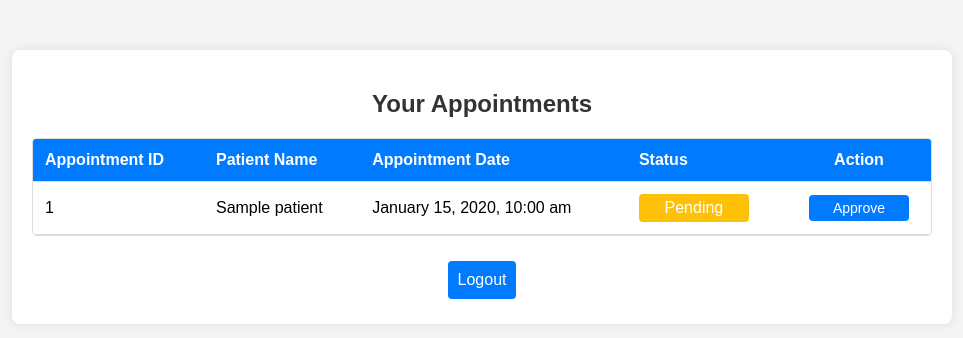
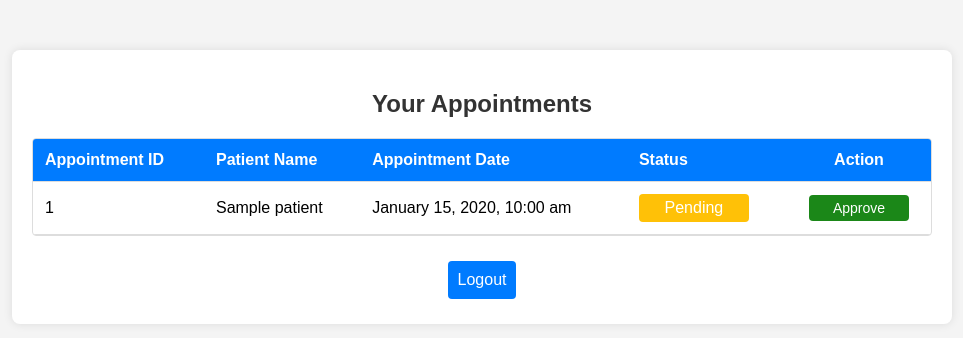
Before and after one commit to Germar22/hospital_appointment_system, a PHP site: page /doctor/doctor_dashboard.php in a window 1280 px wide. Shown: the top 338 px of the page, without its empty margins (158-1121 px from the left). Run offline with PHP 8.4, Linux system fonts and the light colour scheme; the visitor is signed in with stand-in values (Sample User, id 1); tables that the repository leaves empty or names only in its code hold one stand-in row (values such as "Sample post").

Commit message:
updated functionalities

```diff
--- a/doctor/doctor_dashboard.php
+++ b/doctor/doctor_dashboard.php
@@ -134,7 +134,7 @@ if (isset($_POST['ajax_approve'])) {
         }
 
         .action-button {
-            background-color: #007bff;
+            background-color: #1b8718;
             color: white;
             border: none;
             padding: 5px 12px;
```
Also changed, not shown: user/patient_dashboard.php (+2 -7 lines).
